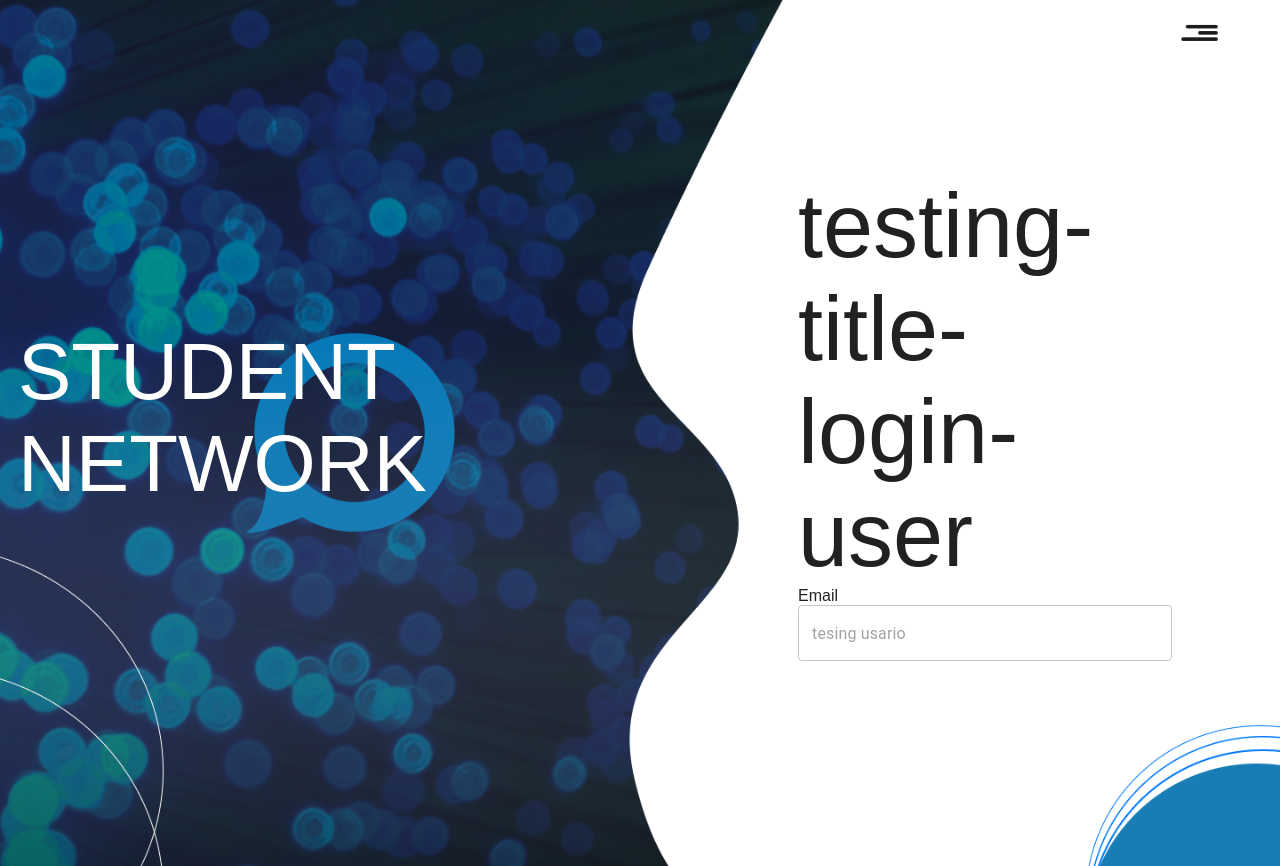
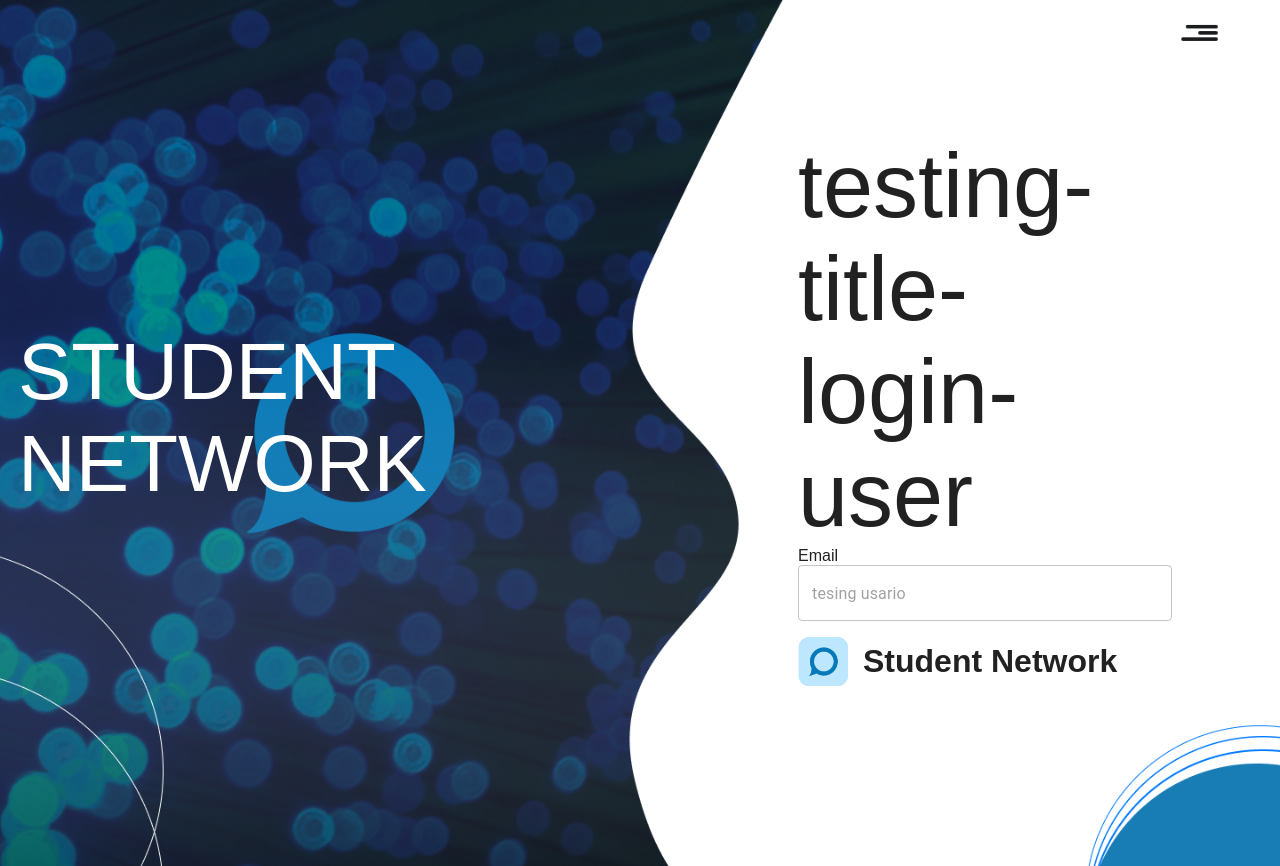
Before and after one commit to unmsmfisi-socialapplication/social_app, a Next.js app in the folder frontend/: page /auth/login in a window 1280 px wide. Built offline with nearby package versions, Linux system fonts and the light colour scheme.

Commit message:
searchcomponent #237-titleSearch

```diff
--- a/frontend/package.json
+++ b/frontend/package.json
@@ -13,12 +13,13 @@
     "@emotion/cache": "^11.11.0",
     "@emotion/react": "^11.11.1",
     "@emotion/styled": "^11.11.0",
-    "@mui/icons-material": "^5.14.9",
-    "@mui/material": "^5.14.9",
+    "@mui/icons-material": "^5.14.11",
+    "@mui/material": "^5.14.11",
     "@types/node": "20.6.0",
     "@types/react": "18.2.21",
     "@types/react-dom": "18.2.7",
     "axios": "^1.5.0",
+    "i": "^0.3.7",
     "next": "13.4.19",
     "react": "18.2.0",
     "react-dom": "18.2.0",
--- a/frontend/src/app/auth/login/page.tsx
+++ b/frontend/src/app/auth/login/page.tsx
@@ -1,6 +1,7 @@
 'use client'
 import EnrollmentHoc from "@/app/auth/auth";
 import CardAuth from "@/components/organisms/CardAuth";
+import LogoTitle from "@/components/atoms/SearchComponents/titleSearch";
 
 import { WInput } from "@/components";
 
@@ -11,6 +12,12 @@ export default function LoginPage() {
         <CardAuth title="testing-title-login-user">
             <span>Email</span>
             <WInput typeColor="primary" placeholder="tesing usario" fullWidth/>
+            <LogoTitle
+        src="/public/images/FrameStudentNET.png"
+        alt="Mi Imagen"
+        width="200px"
+        height="30px"
+      />
         </CardAuth>
     </EnrollmentHoc>
   );
--- /dev/null
+++ b/frontend/src/components/atoms/SearchComponents/titleSearch.tsx
@@ -0,0 +1,31 @@
+import React from 'react';
+
+const TitleSearchWithImage = () => {
+
+
+    const containerStyle = {
+        display: 'flex',
+        alignItems: 'center',
+      };
+
+      const imageStyle = {
+        marginRight: '15px',
+        width: '50px',
+        height: '50px',
+      };
+
+  return (
+    <div style={containerStyle}>
+      <img
+        src="/images/FrameStudentNET.png"
+        alt="FrameStudentNET"
+        style={imageStyle}
+      />
+      <h1>Student Network</h1>
+    </div>
+
+
+  );
+};
+
+export default TitleSearchWithImage;
--- a/frontend/src/components/index.tsx
+++ b/frontend/src/components/index.tsx
@@ -3,7 +3,7 @@ export { default as WButton } from './atoms/Button/button';
 export { default as WInput } from './atoms/Input/input';
 
 // export molecule components
-
+export { default as titleSearch} from './atoms/SearchComponents/titleSearch';
 
 
 // export organism components
```
Also changed, not shown: frontend/public/images/FrameStudentNET.png (added).
